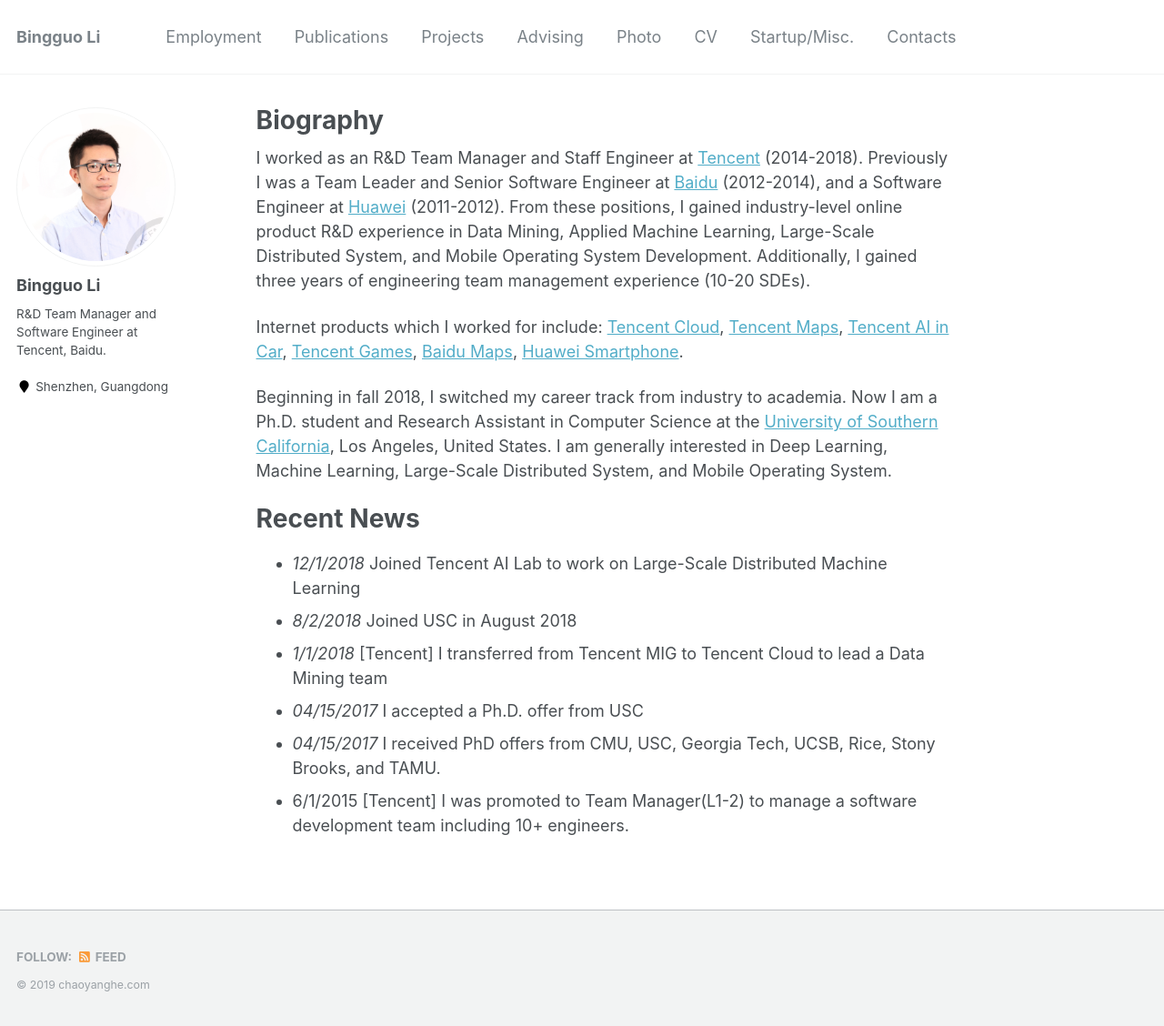
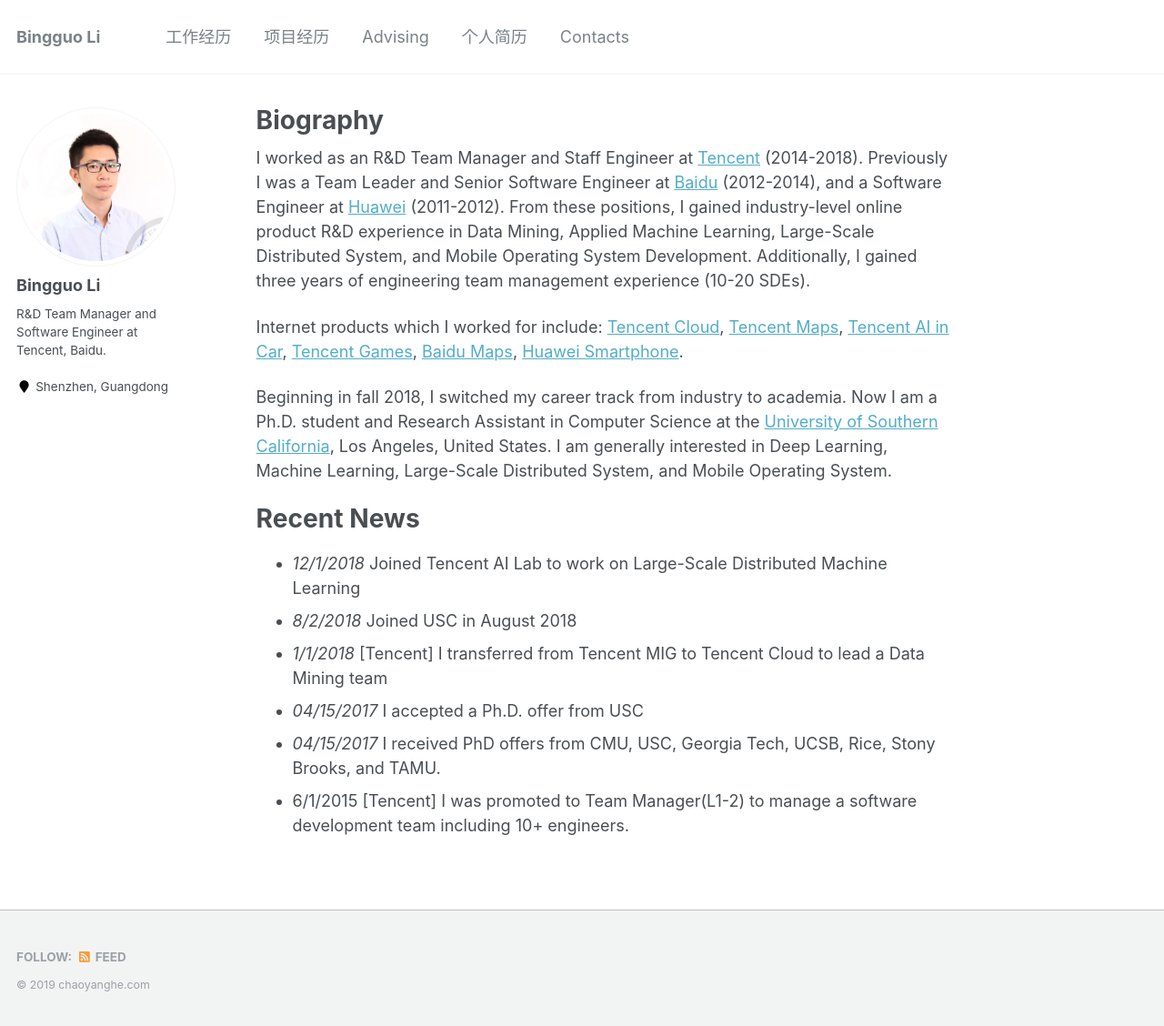
Before and after one commit to bingguoli/bingguoli.github.io, a Jekyll site: the page built from _pages/about.md, in a window 1280 px wide and 1128 px high. Shown: the whole window at 91% size. Built offline with Jekyll 4.4.1, drawn with Linux system fonts in a browser that asks for light colours.

Commit message:
Update navigation.yml

```diff
--- a/_data/navigation.yml
+++ b/_data/navigation.yml
@@ -1,12 +1,12 @@
 # main links links
 main:
-  - title: "Employment"
+  - title: "工作经历"
     url: /employment/
 
-  - title: "Publications"
-    url: /publications/
+ # - title: "Publications"
+ #   url: /publications/
 
-  - title: "Projects"
+  - title: "项目经历"
     url: /projects/
 
 #  - title: "Talks"
@@ -18,17 +18,14 @@ main:
 #  - title: "teaching"
 #    url: /teaching/
 
-  - title: "Photo"
-    url: https://blog.chaoyanghe.com/portfolio/
+#  - title: "Photo"
+#    url: https://blog.chaoyanghe.com/portfolio/
 
-  - title: "CV"
+  - title: "个人简历"
     url: /cv/
 
-  - title: "Startup/Misc."
-    url: /startup/
-
-#  - title: "Contacts"
-#    url: /markdown/
+#  - title: "Startup/Misc."
+#    url: /startup/
 
   - title: "Contacts"
     url: /contacts/
```
